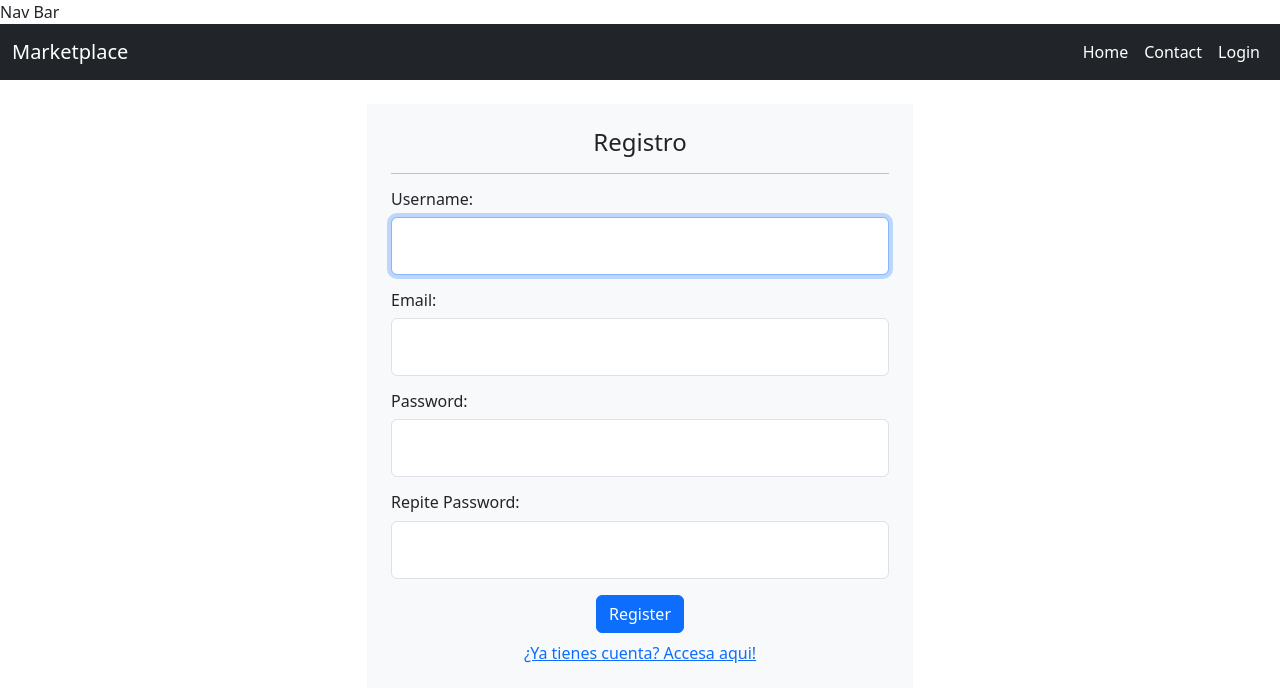
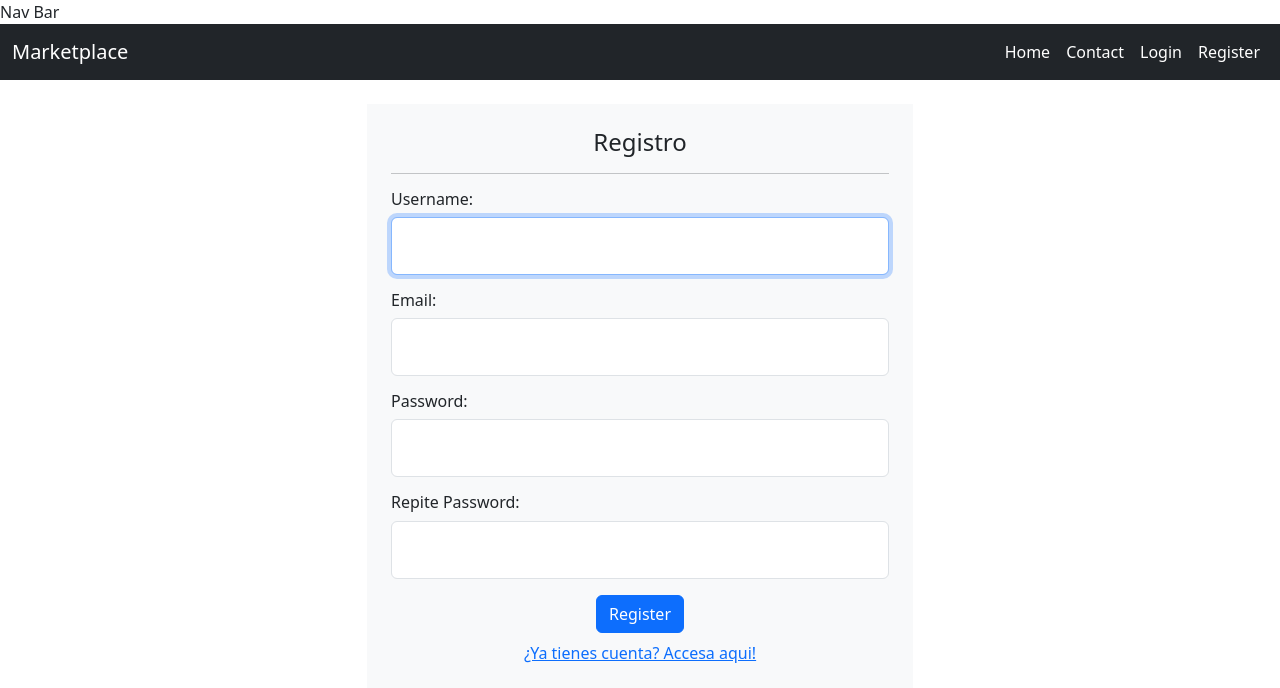
Before and after one commit to NicolasReynaga/marketplace_main, a Django app: page /store/register/ in a window 1280 px wide. Shown: the top 688 px of the page. Run offline with Django 5.2, Linux system fonts and the light colour scheme.

Commit message:
Modifique urls, views para que los botones login y register funcionen y logout

```diff
--- a/store/templates/store/home.html
+++ b/store/templates/store/home.html
@@ -5,6 +5,12 @@
 {% block content %}
 <div class="mt-2 mb-4 px-4 py-2">
     <h1 class="text-center mb-4">
+        {% if request.user.is_authenticated %}
+        <h1 class="text-center mb-4">Nuevos Productos - {{request.user.username}}</h1>
+        {% endif %}
+        {% if request.user.is_authenticated %}
+        <h1 class="text-center mb-4">Nuevos Productos</h1>
+        {% endif %}
         Nuevos Productos
     </h1>
     <div class="container text-center">
--- a/store/templates/store/navigation.html
+++ b/store/templates/store/navigation.html
@@ -18,11 +18,22 @@ Nav Bar
                         Contact
                     </a>
                 </li>
-                <li class="nav-item">
-                    <a href="" class="nav-link active">
-                        Login
-                    </a>
-                </li>
+                {% if request.user.is_authenticated %}
+                    <li class="nav-item">
+                        <a href="{% url 'logout' %}" class="nav-link">Logout</a>
+                    </li>
+                {% else %}
+                    <li class="nav-item">
+                        <a href="{% url 'login' %}" class="nav-link active">
+                            Login
+                        </a>
+                    </li>
+                    <li class="nav-item">
+                        <a href="{% url 'register' %}" class="nav-link active">
+                            Register
+                        </a>
+                    </li>
+                {% endif %}
             </ul>
         </div>
     </div>
--- a/store/urls.py
+++ b/store/urls.py
@@ -1,7 +1,7 @@
 from django.urls import path
 from django.contrib.auth import views as auth_views
 
-from .views import contact, detail, register
+from .views import contact, detail, register, logout_user
 
 from .forms import LoginForm
 
@@ -9,5 +9,6 @@ urlpatterns = [
     path('contact/', contact, name='contact'),
     path('register/', register, name='register'),
     path('login/', auth_views.LoginView.as_view(template_name='store/login.html', authentication_form=LoginForm), name='login'),
+    path('logout/', logout_user, name='logout'),
     path('detail/<int:pk>/', detail, name='detail'),
 ]
--- a/store/views.py
+++ b/store/views.py
@@ -50,3 +50,8 @@ def register(request):
     }
 
     return render(request, 'store/signup.html', context)
+
+def logout_user(request):
+    logout(request)
+
+    return redirect('home')
```
Also changed, not shown: db.sqlite3, store/templates/store/signup.html (line endings or trailing spaces).
